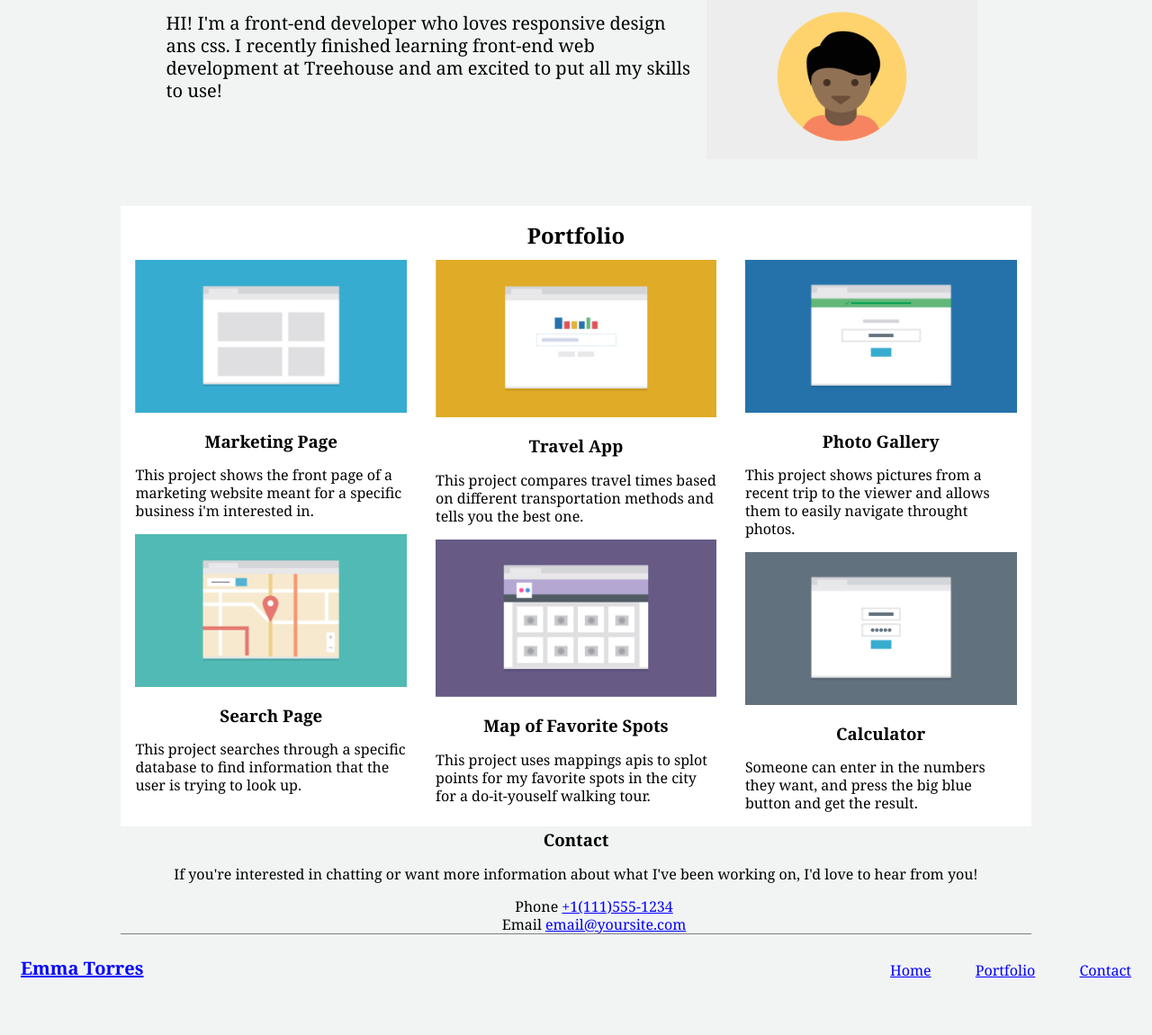
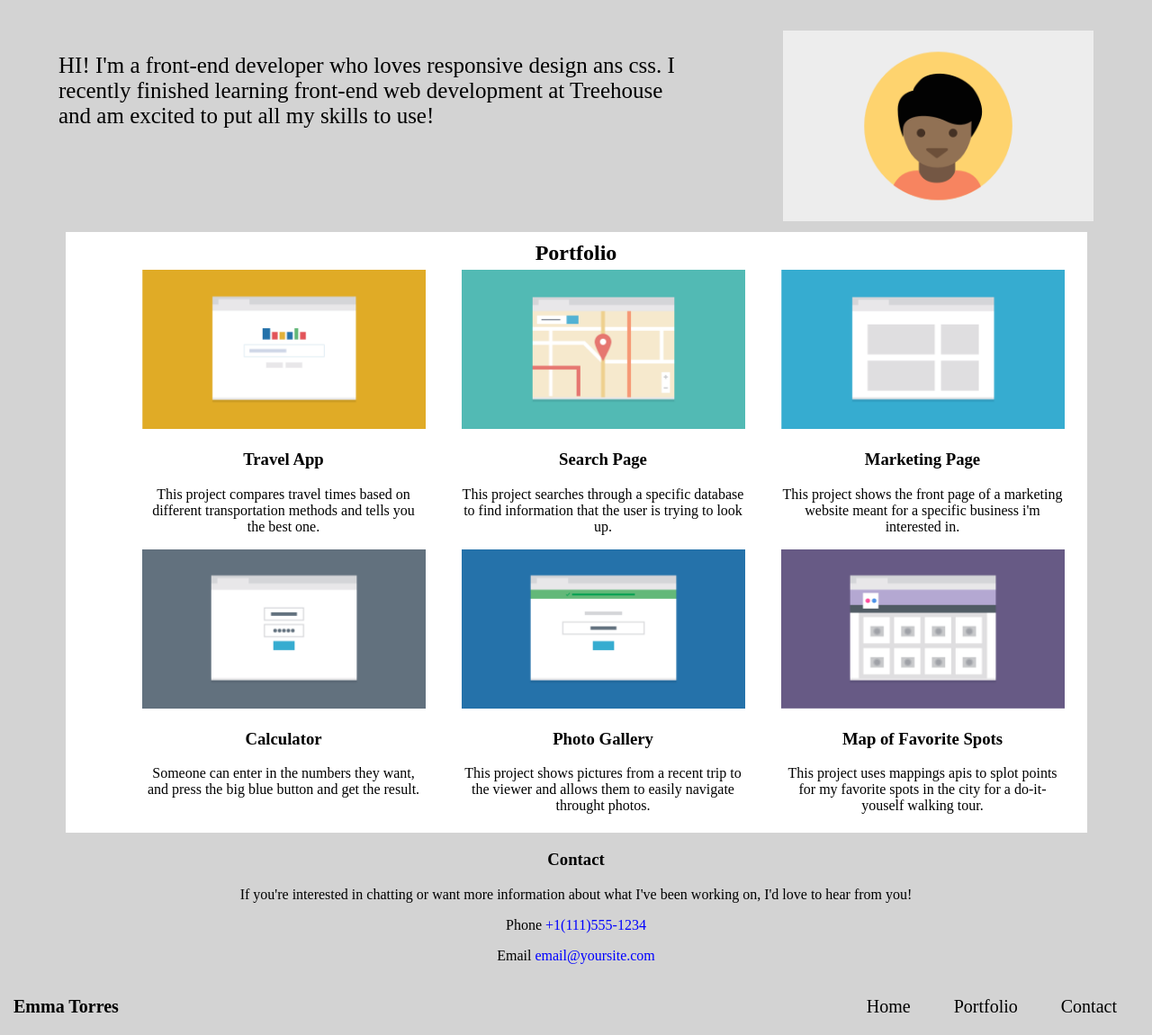
Before and after one commit to EmmaTorres26/techdegree-project2., a plain HTML site: page index.html in a window 1280 px wide. Shown: the part 93-1244 px from the top of the page at 90% size. Before the commit the page ends 1217 px from the top, so only its background shows below. Drawn offline with Linux system fonts and the light colour scheme; a small style sheet from the web is missing.

Commit message:
updated project

```diff
--- a/css/styles.css
+++ b/css/styles.css
@@ -1,94 +1,114 @@
-* {
-    box-sizing: border-box;
+* {
+box-sizing: border-box;
+text-align: center;
 }
 
 body{
-    line-height: 1.25;
-    background: #F2F4F4;
-    color: black;
-    font-family: Georgia, 'Times New Roman', Times, serif;
+text-align: center;
+font-weight: 300;
+color: black;
+font-family: 'Roboto', serif;
+background: lightgray;
+padding: 15px;
+padding-bottom: 0;
+margin: 0 auto;
+
+}
+
+p{
+    font-weight: 40px;
+}
+
+.header-name{
+    font-size: 40px;
+    font-weight: bold;
+}
+
+.wrap{
+    margin: 0 auto;
+}
+
+.container{
+    background: #fff;
+    margin: 5px;
+    padding: 5px;
+}
+
+li{
+    list-style: none;
+    margin: 2px;
+    background: lightgray;
+    font-size: 20px;
+    padding: 2px;
+}
+
+a{
+    text-decoration: none;
+    color: blue;
+}
+
+img{
+    width: 100%;
 }
 
 .name{
-    font-size: 1.25em;
+    float: left;
+    font-size: 20px;
+    padding: 0;
     margin: 0;
-    background: #F2F4F4;
-    text-decoration: none;
 }
 
 .main-nav{
-   margin-top: 5px;
-   margin-left: 0;
-
+padding-left: 0;
 }
 
-img {
-    max-width: 100%;
-    margin-bottom: 20px;
-    display: block;
+.b-top{
+    float: right;
 }
 
-.main-nav li,
-ul{
-    list-style: none;
-    background: #F2F4F4;
+.main-nav2{
+    display: none;
 }
 
-h3{
-    margin: 0;
-    padding: 0;
-    text-align: center;
-}
+@media(min-width: 768px){
 
-a{
-    color: blue;
+    body{
+        background: lightgray;
     }
 
     h2{
-    padding:.5em;
-    background: #fff;
-    text-align: center;
-    margin: 1px 0 auto;
+        margin: 5px;
     }
 
-.name a,
-.main-nav a{
-    text-align: center;
-    display: block;
-    padding: 10px 15px;
+    .header-name{
+        margin-bottom: 0;
     }
 
-.main-header,
-.main-footer{
-    background: #F2F4F4;
-    padding-top: 0;
-    padding-bottom: 1px;
+    .main-nav,
+    .main-nav a{
+        display: inline-flex;
+        background: lightgray;
+    }
+
+    li a{
+        background: lightgray;
+        color: black;
+        margin: 20px;
         margin-bottom: 0;
     }
 
     .banner{
         text-align: left;
         padding-top: 1em;
-    padding-bottom: 6em;
+        padding-bottom: 2em;
         padding-right: 50px;
         padding-left: 50px;
     }
 
-.col{
-    padding-right: 1em;
-    padding-left: 1em;
+    .profile-line{
+        width: 80%;
+        font-size: 20px;
     }
-
-.banner2{
-    text-align: center;
-    box-shadow: 0 1px gray;
-}
-
-.contact-line{
-    padding-top: 3px;
-}
-
-@media (min-width: 768px) {
 
     .profile{
         width: 33%;
@@ -97,76 +117,94 @@ h2{
         margin-top: 0;
     }
 
-    .container{
-        width: 90%;
-        margin: 0 auto;
-        background: #fff;
+    .portfolios{
+        float: left;
+        width: 45%;
     }
 
-    .wrap{
-        min-height: 100vh;
+    .col{
+        padding-left: 1em;
+        padding-right: 1em;
     }
 
-    .name,
-    .col{
-        float: left;
+    .b-top{
+        display: none;
     }
 
-    .primary,
-    .secondary{
-        width: 50%;
+    .main-nav2{
+        display: inline-flex;
+        background: lightgray;
+        float: right;
+    }
+
+    .name{
+        float: left;
+        font-size: 20px;
+        padding-top: 20px;
+        margin: 0;
+    }
+}
+
+@media(min-width: 1024px){
+
+    body{
+        background: lightgray;
+    }
+
+    .main-header{
+        display: inline-block;
+        width: 100%;
     }
 
     .main-nav{
         float: right;
     }
 
-    .main-nav li{
-        display: inline-block;
-        margin-left: 15px;
+    .header-name{
+        float: left;
+        font-size: 35px;
+        padding-left: 25px;
+    }
+
+    .profile{
+        width: 30%;
+        padding: 0;
+        margin: 0;
     }
 
     .profile-line{
-        font-size: 1.25em;
-        width: 100%;
+        width: 60%;
+        font-size: 25px;
+        padding-top: 25px;
     }
 
-    #top{
+    .banner{
+        padding-bottom: 90px;
+        padding-top: 0;
+    }
+
+    .portfolios{
+        width: 28%;
         float: right;
+    }
+
+    img{
+        max-width: 100%;
+    }
+
+    .col{
+        padding-left: 1.25em;
+        padding-right: 1.25em;
+    }
+
+    .container{
+        width: 90%;
+        margin: auto;
     }
 }
 
-@media (min-width: 1024px) {
-
-    .container{
-        width: 80%;
-        max-width: 1150px;
-        background: #fff;
-        margin: 0 auto;
-        padding-top: 5px;
-    }
-
-    .banner,
-    .banner2,
-    .container2{
-        width: 80%;
-        max-width: 1150px;
-        background: #F2F4F4;
-        margin: 0 auto;
-    }
-
-    .primary{
-        width: 34%;
-    }
-
-    .secondary,
-    .tertiary{
-        width: 33%;
-    }
-}
-
-.clearfix::after {
-    content: "";
+.clearfix::after{
+    content: " ";
     clear: both;
     display: table;
 }
--- a/index.html
+++ b/index.html
@@ -2,16 +2,17 @@
 <html>
     <head>
         <meta name="viewport" content="width=device-width, initial-scale=1.0">
+        <meta charset="UTF-8">
         <title>Responsive Layout</title>
-        <link href='https://fontts.googleapis.com/css?family=varela+round' rel='stylesheet' type='text/css'>
         <link rel="stylesheet" href="css/styles.css">
+        <link href="https://fonts.googleapis.com/css2?family=Roboto:ital,wght@0,300;0,400;1,300&display=swap" rel="stylesheet">
     </head>
 
     <body>
         <div class="wrap">
             <header class="main-header">
                 <div class="container2 clearfix">
-            <h1 class="name"><a href="#">Emma Torres</a></h1>
+                    <h1 class="header-name">Emma Torres</h1>
                     <ul class="main-nav">
                         <li><a href="#">Home</a></li>
                         <li><a href="#portfolio">Portfolio</a></li>
@@ -27,67 +28,65 @@
 
             <div id="portfolio" class="container clearfix">
 
-                <h2>Portfolio</h2>
+                 <h2 id="top">Portfolio</h2>
 
-                <div class="secondary col">
-                    <div class="portfolio1">
+                <div class="portfolios col">
                     <img src="img/portfolio-1.png" alt="portfolio1">
                     <h3>Marketing Page</h3>
                     <p>This project shows the front page of a marketing website meant for a specific business i'm interested in.</p>
                 </div>
 
-                    <div class="portfolio4">
+                <div class="portfolios col">
                     <img src="img/portfolio-4.png" alt="portfolio4">
                     <h3>Search Page</h3>
                     <p>This project searches through a specific database to find information that the user is trying to look up.</p>
                 </div>
-                </div>
 
-                <div class="primary col">
-                    <div class="portfolio2">
+                <div class="portfolios col">
                     <img src="img/portfolio-2.png" alt="portfolio2">
                     <h3>Travel App</h3>
                     <p>This project compares travel times based on different transportation methods and tells you the best one.</p>
                 </div>
 
-                    <div class="portfolio5">
+                <div class="portfolios col">
                     <img src="img/portfolio-5.png" alt="portfolio-5">
                     <h3>Map of Favorite Spots</h3>
                     <p>This project uses mappings apis to splot points for my favorite spots in the city for a do-it-youself walking tour.</p>
                 </div>
-                </div>
 
-                <div class="tertiary col">
-                    <div class="portfolio3">
+
+
+                <div class="portfolios col">
                     <img src="img/portfolio-3.png" alt="portfolio3">
                     <h3>Photo Gallery</h3>
                     <p>This project shows pictures from a recent trip to the viewer and allows them to easily navigate throught photos.</p>
                 </div>
 
-                    <div class="portfolio6">
+                <div class="portfolios col">
                     <img src="img/portfolio-6.png" alt="portfolio6">
                     <h3>Calculator</h3>
                     <p>Someone can enter in the numbers they want, and press the big blue button and get the result.</p>
                 </div>
             </div>
+
+            <div id="contact">
+                    <h3>Contact</h3>
+                    <P>If you're interested in chatting or want more information about what I've been working on, I'd love to hear from you!</P>
+                    <p>Phone <a href="#">+1(111)555-1234</a></p>
+                    <p>Email <a href="mailto:email@yoursite.com">email@yoursite.com</a></p>
             </div>
 
-        <div id="contact" class="banner2">
-                <h3 class="contact-line">Contact</h3>
-                <P>If you're interested in chatting or want more information about what I've been working on, I'd love to hear from you!</P>
-                <ul>
-                    <li>Phone <a href="#">+1(111)555-1234</a></li>
-                    <li>Email <a href="mailto:email@yoursite.com">email@yoursite.com</a></li>
-                </ul>
         </div>
 
         <footer class="main-footer clearfix">
-            <h1 class="name"><a href="#">Emma Torres</a></h1>
-            <ul class="main-nav">
+            <h1 class="name">Emma Torres</h1>
+            <a class="b-top" href="#top">Back to top</a>
+            <ul class="main-nav2">
                 <li><a href="#">Home</a></li>
                 <li><a href="#portfolio">Portfolio</a></li>
                 <li><a href="#contact">Contact</a></li>
             </ul>
+
         </footer>
     </body>
 </html>
```
Lines whose indentation alone changed are shown as unchanged.
